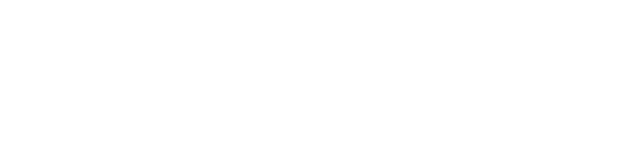
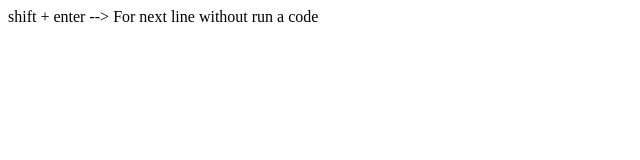
Before and after one commit to nischay-code/javascript_practice, a plain HTML site: page Variables and Statements/variables.html in a window 1280 px wide. Shown: the whole page, without its empty margins (0-640 px from the left). Drawn offline with Linux system fonts and the light colour scheme.

Commit message:
node.script

```diff
--- a/Variables and Statements/variables.html
+++ b/Variables and Statements/variables.html
@@ -7,8 +7,9 @@
     <title>Variables</title>
 </head>
 <body>
+    shift + enter --> For next line without run a code
     <script>
-        //"var" are Function Scoped
+        //"var" are Function Scoped & global variable
         var hey ="hello" //variable declaration statement
         //"let" are Block Sccoped
         let age = 100
@@ -16,6 +17,7 @@
         // "var" and "let" can be updated
 
         const cool=true
+        //const to init by a value
         console.log(hey) //function call statement
         if(age>10){
             console.log("You are old.")
--- /dev/null
+++ b/script.js
@@ -0,0 +1,3 @@
+console.log("helloWorld");
+
+//node.script to run javascript directly
```
